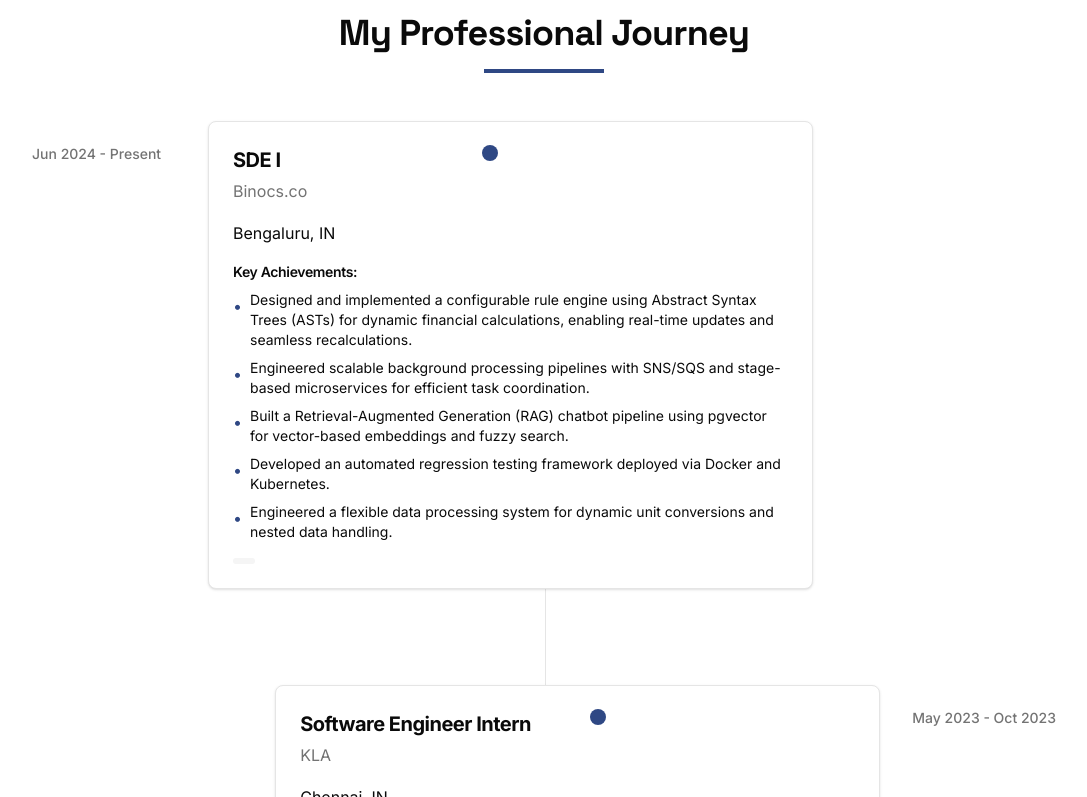
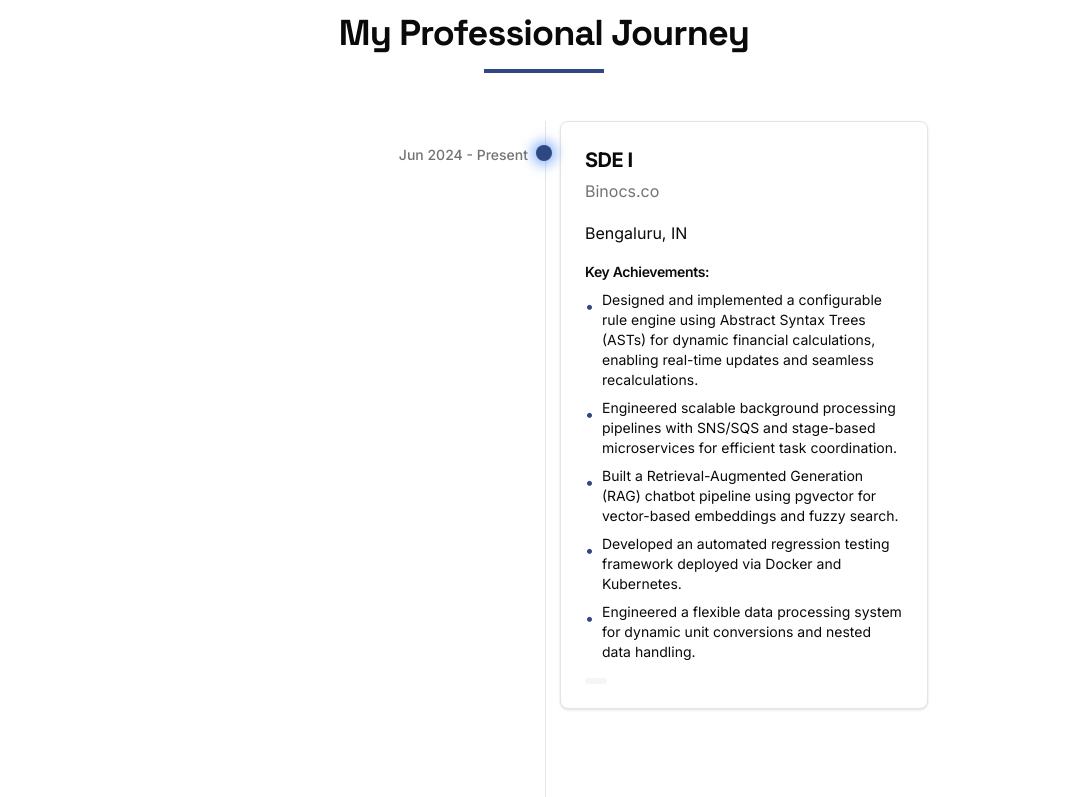
Before and after one commit to nabobery/PROJECT-PORTICO, a Next.js app: page / in a window 1280 px wide. Shown: the part 2403-3200 px from the top of the page, without its empty margins (96-1183 px from the left). Built offline with nearby package versions, Linux system fonts and the light colour scheme.

Commit message:
Added changes in experience section to make it consistent and look good

```diff
--- a/components/sections/experience.tsx
+++ b/components/sections/experience.tsx
@@ -96,12 +96,17 @@ export default function Experience() {
                 </div>
 
                 <div ref={ref} className="relative max-w-3xl mx-auto">
-                    {/* Timeline Line */}
-                    <div className="absolute left-0 md:left-1/2 top-0 bottom-0 w-px bg-border transform md:translate-x-px" />
+                    {/* Animated Timeline Line */}
+                    <motion.div
+                        className="absolute left-0 md:left-1/2 top-0 bottom-0 w-px bg-border origin-top transform md:translate-x-px"
+                        initial={{ scaleY: 0 }}
+                        animate={isInView ? { scaleY: 1 } : { scaleY: 0 }}
+                        transition={{ duration: 0.8, ease: 'easeOut' }}
+                    />
 
                     {experiences.map((experience, index) => (
                         <motion.div
-                            key={index}
+                            key={`${experience.company}-${experience.role}-${index}`}
                             initial={{ opacity: 0, y: 50 }}
                             animate={
                                 isInView
@@ -110,40 +115,76 @@ export default function Experience() {
                             }
                             transition={{
                                 duration: 0.5,
-                                delay: 0.2 + index * 0.2,
+                                delay: 0.2 + index * 0.2, // Card animation
                             }}
-                            className={`relative mb-12 md:mb-24 ${
-                                index % 2 === 0
-                                    ? 'md:pl-12'
-                                    : 'md:pr-12 md:ml-auto'
-                            }`}
-                            style={{ maxWidth: '85%' }}
+                            className="relative md:flex md:items-start mb-12 md:mb-24"
                         >
-                            {/* Timeline Circle */}
-                            <div
-                                className="absolute left-0 md:left-1/2 top-6 w-4 h-4 rounded-full bg-primary -ml-2 md:-ml-2"
-                                style={{
-                                    transform: 'translateX(-4px)',
-                                    [index % 2 === 0
-                                        ? 'marginLeft'
-                                        : 'marginRight']: 0,
+                            {/* Animated Glowing Dot */}
+                            <motion.div
+                                className="absolute left-0 top-6 w-4 h-4 rounded-full bg-primary -ml-2 md:left-1/2 md:-ml-2 z-10"
+                                initial={{
+                                    opacity: 0,
+                                    scale: 0.5,
+                                    boxShadow:
+                                        '0 0 0px 0px rgba(59, 130, 246, 0)', // Assuming primary is blue-500. Adjust RGBA if your primary color is different.
+                                }}
+                                animate={
+                                    isInView
+                                        ? {
+                                              opacity: 1,
+                                              scale: 1,
+                                              boxShadow: [
+                                                  // Keyframes for pulsing glow
+                                                  '0 0 0px 0px rgba(59, 130, 246, 0.4)',
+                                                  '0 0 25px 10px rgba(59, 130, 246, 0.7)',
+                                                  '0 0 0px 0px rgba(59, 130, 246, 0.4)',
+                                              ],
+                                          }
+                                        : {
+                                              opacity: 0,
+                                              scale: 0.5,
+                                              boxShadow:
+                                                  '0 0 0px 0px rgba(59, 130, 246, 0)',
+                                          }
+                                }
+                                transition={{
+                                    opacity: {
+                                        duration: 0.4,
+                                        delay: 0.15 + index * 0.2,
+                                    },
+                                    scale: {
+                                        duration: 0.4,
+                                        delay: 0.15 + index * 0.2,
+                                    },
+                                    boxShadow: {
+                                        duration: 1.5, // Duration for one full pulse
+                                        delay: 0.15 + index * 0.2 + 0.4, // Start after dot appears
+                                        repeat: Infinity, // Loop the pulse
+                                        ease: 'easeInOut',
+                                    },
                                 }}
                             />
 
-                            {/* Period Badge */}
-                            <div
-                                className={`absolute top-5 hidden md:block ${
-                                    index % 2 === 0 ? '-left-32' : '-right-32'
-                                }`}
-                            >
-                                <span className="text-sm font-medium text-muted-foreground">
+                            {/* Date Section (Left Column) */}
+                            <div className="md:w-1/2 md:pr-4 md:text-right md:pt-6">
+                                <div className="hidden md:block text-sm font-medium text-muted-foreground">
                                     {experience.date}
-                                </span>
+                                </div>
                             </div>
 
-                            {/* Experience Card */}
+                            {/* Card Section (Right Column) with Hover Effect */}
+                            <motion.div
+                                className="md:w-1/2 md:pl-4"
+                                whileHover={{ y: -6 }} // Lift card on hover
+                                transition={{
+                                    type: 'spring',
+                                    stiffness: 300,
+                                    damping: 15,
+                                }}
+                            >
                                 <Card className="group overflow-hidden transition-all duration-300 hover:shadow-lg">
                                     <CardContent className="p-6">
+                                        {/* Mobile Date Display */}
                                         <div className="md:hidden mb-2">
                                             <span className="text-sm font-medium text-muted-foreground">
                                                 {experience.date}
@@ -193,6 +234,7 @@ export default function Experience() {
                                     </CardContent>
                                 </Card>
                             </motion.div>
+                        </motion.div>
                     ))}
                 </div>
             </div>
```
Lines whose indentation alone changed are shown as unchanged.
